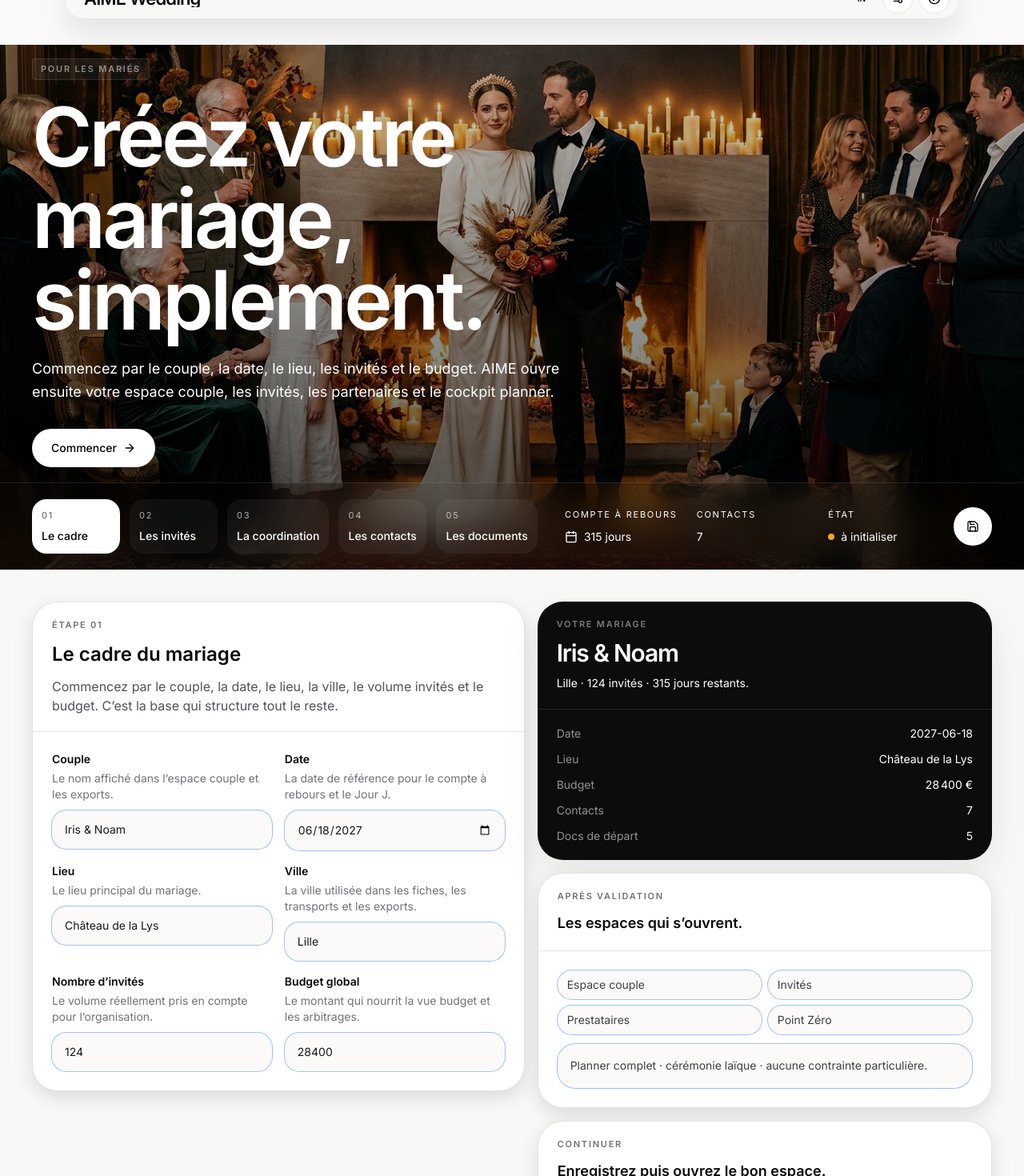
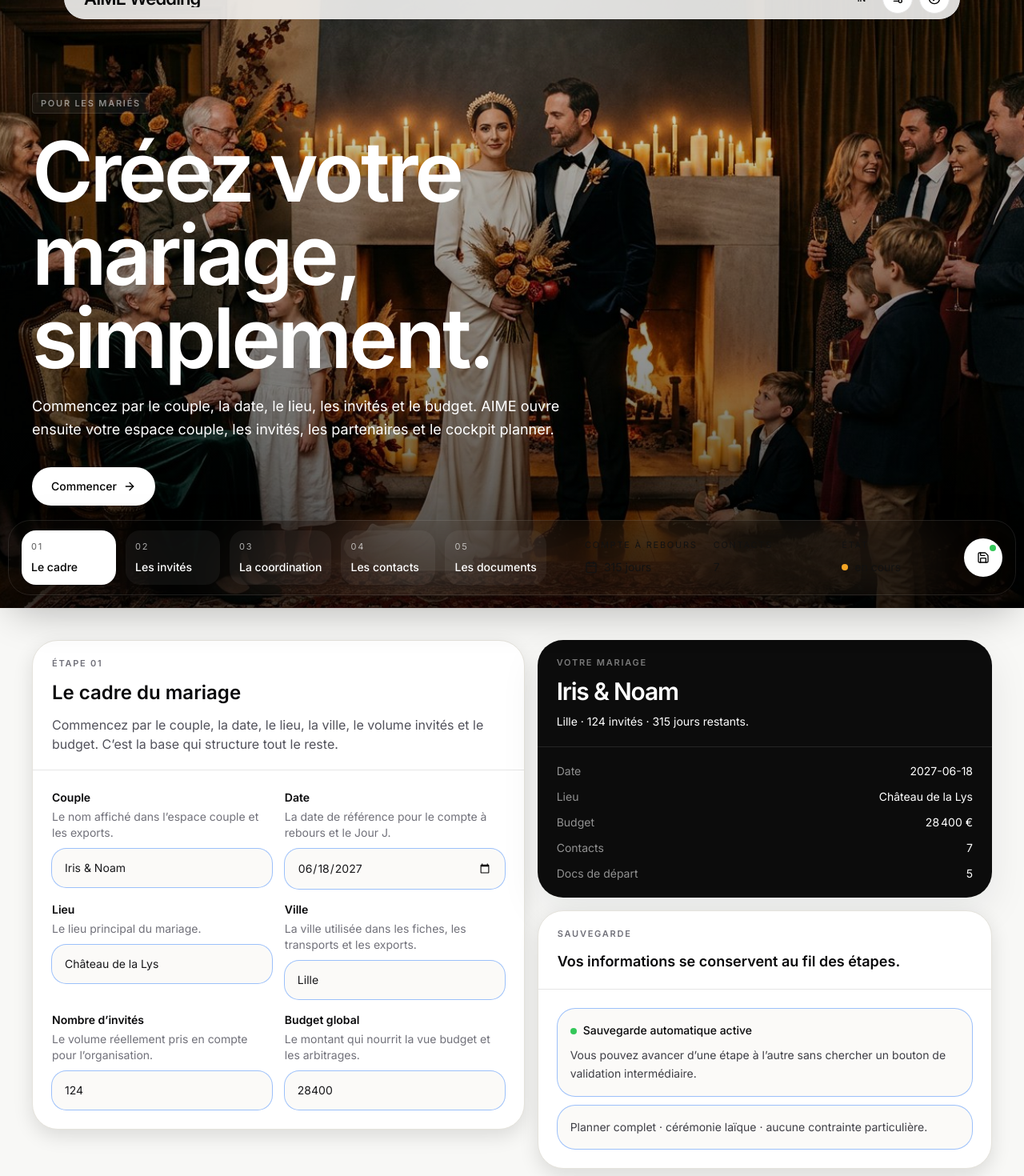
Before and after one commit to mattmezstitchlab/Aime-Cachet, a React (Vite) app: page /setup in a window 1280 px wide. Shown: the part 40-1510 px from the top of the page at 80% size. Built offline with nearby package versions, Linux system fonts and the light colour scheme.

Commit message:
Make setup hero full-bleed with autosave rail
Co-authored-by: arena-agent <297053741+arena-agent@users.noreply.github.com>

```diff
--- a/src/App.jsx
+++ b/src/App.jsx
@@ -40,11 +40,12 @@ function AppShell() {
     && location.pathname !== "/"
     && location.pathname !== "/setup"
     && location.pathname !== "/design-system";
+  const fullBleedTop = location.pathname === "/setup";
 
   return (
     <>
       <WeddingTopCapsule />
-      <div className={`${showDock ? "pb-28 md:pb-32" : ""} pt-20 md:pt-24`}>
+      <div className={`${showDock ? "pb-28 md:pb-32" : ""} ${fullBleedTop ? "pt-0" : "pt-20 md:pt-24"}`}>
         <Routes>
           <Route path="/" element={<Landing />} />
           <Route path="/design-system" element={<DesignSystem />} />
--- a/src/pages/WeddingSetup.jsx
+++ b/src/pages/WeddingSetup.jsx
@@ -1,4 +1,4 @@
-import React, { useMemo, useState } from "react";
+import React, { useEffect, useMemo, useRef, useState } from "react";
 import { Link, useNavigate, useSearchParams } from "react-router-dom";
 import {
   ArrowRight,
@@ -93,25 +93,40 @@ function labelForPath(pathname = "/couple") {
   return "l’espace couple";
 }
 
-function SetupHero({ activeStep, onStepSelect, configured, countdownDays, activeContacts, selectedDocs }) {
+function buildSetupPayload(form) {
+  return {
+    ...form,
+    guests: Number(form.guests || 0),
+    budgetEnvelope: Number(form.budgetEnvelope || 0),
+    contacts: form.contacts,
+    guestsProfile: {
+      children: Number(form.guestsProfile.children || 0),
+      pmr: Number(form.guestsProfile.pmr || 0),
+      specialMeals: Number(form.guestsProfile.specialMeals || 0),
+      speeches: Number(form.guestsProfile.speeches || 0),
+    },
+    orchestration: form.orchestration,
+  };
+}
+
+function SetupHero() {
   return (
-    <section id="hero" className="relative -mt-24 md:-mt-28 min-h-[84svh] scroll-mt-28 overflow-hidden bg-[var(--color-black)] text-white">
+    <section id="hero" className="relative min-h-[100svh] scroll-mt-28 overflow-hidden bg-[var(--color-black)] text-white">
       <img src="/landing/hestia.jpg" alt="Créer votre mariage" className="absolute inset-0 h-full w-full object-cover" />
-      <div className="absolute inset-0 bg-[linear-gradient(180deg,rgba(0,0,0,0.08),rgba(0,0,0,0.68))]" aria-hidden="true" />
+      <div className="absolute inset-0 bg-[linear-gradient(180deg,rgba(0,0,0,0.08),rgba(0,0,0,0.66))]" aria-hidden="true" />
       <div className="absolute inset-0 bg-[radial-gradient(circle_at_top,rgba(255,255,255,0.14),transparent_24%)]" aria-hidden="true" />
 
-      <div className="relative z-10 min-h-[84svh] flex items-end px-5 md:px-8 lg:px-10 pt-28 md:pt-32">
+      <div className="relative z-10 min-h-[100svh] flex items-end px-5 md:px-8 lg:px-10 pb-28 md:pb-32 pt-24 md:pt-28">
         <div className="w-full max-w-[1480px] mx-auto">
-          <div className="max-w-4xl pb-28 md:pb-32">
+          <div className="max-w-4xl">
             <div className="aime-kicker mb-5">Pour les mariés</div>
-            <h1 className="font-display text-[2.8rem] sm:text-[4.6rem] lg:text-[6.4rem] leading-[0.9] tracking-[var(--tracking-display)] text-white">
+            <h1 className="font-display text-[2.8rem] sm:text-[4.6rem] lg:text-[6.5rem] leading-[0.9] tracking-[var(--tracking-display)] text-white">
               Créez votre mariage,
               <span className="block text-white/88">simplement.</span>
             </h1>
             <p className="mt-5 max-w-2xl text-[15px] md:text-[18px] text-white/66 leading-[var(--leading-body)]">
               Commencez par le couple, la date, le lieu, les invités et le budget. AIME ouvre ensuite votre espace couple, les invités, les partenaires et le cockpit planner.
             </p>
-
             <div className="mt-8 flex flex-wrap gap-3">
               <a href="#setup-form" className="rounded-full bg-white px-6 py-3.5 text-sm font-medium text-black shadow-[0_12px_28px_rgba(0,0,0,0.18)] inline-flex items-center gap-2">
                 Commencer
@@ -121,9 +136,23 @@ function SetupHero({ activeStep, onStepSelect, configured, countdownDays, active
           </div>
         </div>
       </div>
+    </section>
+  );
+}
 
-      <div className="absolute bottom-0 left-0 right-0 z-20 border-t border-white/10 bg-black/82 backdrop-blur-xl">
-        <div className="max-w-[1480px] mx-auto px-5 md:px-8 lg:px-10 py-4 md:py-5 flex items-center gap-4">
+function SetupStepDock({ activeStep, onStepSelect, saveState, countdownDays, activeContacts, configured, selectedDocs }) {
+  const saveTone = saveState === "saving"
+    ? "bg-[#F5A524]"
+    : saveState === "saved"
+    ? "bg-[#34C759]"
+    : configured
+    ? "bg-[#34C759]"
+    : "bg-white/35";
+
+  return (
+    <div className="fixed bottom-4 left-1/2 z-[70] w-[min(1480px,calc(100%-20px))] -translate-x-1/2 print:hidden">
+      <div className="rounded-[28px] border border-white/10 bg-black/86 backdrop-blur-2xl shadow-[0_20px_50px_rgba(0,0,0,0.28)] px-3 md:px-4 py-3">
+        <div className="flex items-center gap-3">
           <div className="flex-1 overflow-x-auto no-scrollbar">
             <div className="flex min-w-max gap-2 md:gap-3">
               {SETUP_STEPS.map((step) => (
@@ -134,7 +163,7 @@ function SetupHero({ activeStep, onStepSelect, configured, countdownDays, active
                     onStepSelect(step.id);
                     document.getElementById("setup-form")?.scrollIntoView({ behavior: "smooth", block: "start" });
                   }}
-                  className={`min-w-[110px] rounded-[18px] px-3 py-3 text-left transition-colors ${activeStep === step.id ? "bg-white text-black" : "bg-white/[0.05] text-white hover:bg-white/[0.08]"}`}
+                  className={`min-w-[118px] rounded-[18px] px-3 py-3 text-left transition-colors ${activeStep === step.id ? "bg-white text-black" : "bg-white/[0.05] text-white hover:bg-white/[0.08]"}`}
                 >
                   <div className="text-[11px] uppercase tracking-[0.16em] opacity-65">{step.number}</div>
                   <div className="mt-2 text-sm font-medium">{step.title}</div>
@@ -143,7 +172,7 @@ function SetupHero({ activeStep, onStepSelect, configured, countdownDays, active
             </div>
           </div>
 
-          <div className="hidden md:grid grid-cols-3 gap-6 text-sm text-white/82 shrink-0">
+          <div className="hidden xl:grid grid-cols-3 gap-5 text-sm text-white/82 shrink-0">
             <div>
               <div className="text-[11px] uppercase tracking-[0.16em] text-white/42">Compte à rebours</div>
               <div className="mt-2 inline-flex items-center gap-2"><Calendar className="w-4 h-4" /> {countdownDays} jours</div>
@@ -156,23 +185,23 @@ function SetupHero({ activeStep, onStepSelect, configured, countdownDays, active
               <div className="text-[11px] uppercase tracking-[0.16em] text-white/42">État</div>
               <div className="mt-2 inline-flex items-center gap-2">
                 <span className={`w-2 h-2 rounded-full ${configured ? "bg-[#34C759]" : "bg-[#F5A524]"}`} />
-                {configured ? `${selectedDocs} docs actifs` : "à initialiser"}
+                {configured ? `${selectedDocs} docs actifs` : "en cours"}
               </div>
             </div>
           </div>
 
           <button
-            type="submit"
-            form="wedding-setup-form"
-            aria-label="Enregistrer le setup"
-            title="Enregistrer le setup"
-            className="w-12 h-12 rounded-full bg-white text-black inline-flex items-center justify-center shadow-[0_12px_28px_rgba(0,0,0,0.18)] shrink-0"
+            type="button"
+            aria-label="Sauvegarde automatique"
+            title={saveState === "saving" ? "Sauvegarde en cours" : "Sauvegarde automatique active"}
+            className="relative w-12 h-12 rounded-full bg-white text-black inline-flex items-center justify-center shadow-[0_12px_28px_rgba(0,0,0,0.18)] shrink-0"
           >
             <Save className="w-4 h-4" />
+            <span className={`absolute right-2 top-2 w-2 h-2 rounded-full ${saveTone}`} />
           </button>
         </div>
       </div>
-    </section>
+    </div>
   );
 }
 
@@ -299,18 +328,7 @@ function DocCard({ active, label, description, badge, onClick }) {
   );
 }
 
-function SummaryPanel({
-  summary,
-  countdownDays,
-  selectedDocs,
-  activeContacts,
-  coordinationLabel,
-  ceremonyLabel,
-  guestBadges,
-  configured,
-  requestedPath,
-  continueLabel,
-}) {
+function SummaryPanel({ summary, countdownDays, selectedDocs, activeContacts, coordinationLabel, ceremonyLabel, guestBadges, configured, requestedPath, continueLabel, saveState }) {
   return (
     <div className="space-y-4 xl:sticky xl:top-24">
       <section className="rounded-[32px] overflow-hidden bg-[var(--color-black)] text-white shadow-[0_18px_50px_rgba(15,23,42,0.08)]">
@@ -322,25 +340,29 @@ function SummaryPanel({
           </p>
         </div>
         <div className="px-5 md:px-6 py-5 space-y-3 text-sm">
-          <div className="flex items-center justify-between gap-3">
-            <span className="text-white/55">Date</span>
-            <span>{summary.dateLabel}</span>
+          <div className="flex items-center justify-between gap-3"><span className="text-white/55">Date</span><span>{summary.dateLabel}</span></div>
+          <div className="flex items-center justify-between gap-3"><span className="text-white/55">Lieu</span><span className="text-right">{summary.venue}</span></div>
+          <div className="flex items-center justify-between gap-3"><span className="text-white/55">Budget</span><span>{summary.budgetLabel}</span></div>
+          <div className="flex items-center justify-between gap-3"><span className="text-white/55">Contacts</span><span>{activeContacts}</span></div>
+          <div className="flex items-center justify-between gap-3"><span className="text-white/55">Docs de départ</span><span>{selectedDocs}</span></div>
+        </div>
+      </section>
+
+      <section className="aime-card-light rounded-[32px] overflow-hidden">
+        <div className="px-5 md:px-6 py-5 border-b border-black/8">
+          <div className="aime-label text-zinc-500 mb-3">Sauvegarde</div>
+          <div className="text-lg font-semibold text-zinc-950">Vos informations se conservent au fil des étapes.</div>
+        </div>
+        <div className="p-5 md:p-6 space-y-3">
+          <div className="rounded-[22px] bg-[#fbfaf8] p-4 ring-1 ring-black/8 text-sm text-zinc-700 leading-relaxed">
+            <div className="inline-flex items-center gap-2 font-medium text-zinc-950">
+              <span className={`w-2 h-2 rounded-full ${saveState === "saving" ? "bg-[#F5A524]" : "bg-[#34C759]"}`} />
+              {saveState === "saving" ? "Sauvegarde en cours" : "Sauvegarde automatique active"}
+            </div>
+            <p className="mt-2">Vous pouvez avancer d’une étape à l’autre sans chercher un bouton de validation intermédiaire.</p>
           </div>
-          <div className="flex items-center justify-between gap-3">
-            <span className="text-white/55">Lieu</span>
-            <span className="text-right">{summary.venue}</span>
-          </div>
-          <div className="flex items-center justify-between gap-3">
-            <span className="text-white/55">Budget</span>
-            <span>{summary.budgetLabel}</span>
-          </div>
-          <div className="flex items-center justify-between gap-3">
-            <span className="text-white/55">Contacts</span>
-            <span>{activeContacts}</span>
-          </div>
-          <div className="flex items-center justify-between gap-3">
-            <span className="text-white/55">Docs de départ</span>
-            <span>{selectedDocs}</span>
+          <div className="rounded-[22px] bg-[#fbfaf8] p-4 ring-1 ring-black/8 text-sm text-zinc-700 leading-relaxed">
+            {coordinationLabel} · cérémonie {ceremonyLabel.toLowerCase()} · {guestBadges.length ? guestBadges.join(" · ") : "aucune contrainte particulière"}.
           </div>
         </div>
       </section>
@@ -357,26 +379,10 @@ function SummaryPanel({
             <div className="rounded-[18px] bg-[#fbfaf8] px-3 py-2 ring-1 ring-black/8">Prestataires</div>
             <div className="rounded-[18px] bg-[#fbfaf8] px-3 py-2 ring-1 ring-black/8">Point Zéro</div>
           </div>
-          <div className="rounded-[22px] bg-[#fbfaf8] p-4 ring-1 ring-black/8 text-sm text-zinc-700 leading-relaxed">
-            {coordinationLabel} · cérémonie {ceremonyLabel.toLowerCase()} · {guestBadges.length ? guestBadges.join(" · ") : "aucune contrainte particulière"}.
-          </div>
-        </div>
-      </section>
-
-      <section className="aime-card-light rounded-[32px] overflow-hidden">
-        <div className="px-5 md:px-6 py-5 border-b border-black/8">
-          <div className="aime-label text-zinc-500 mb-3">Continuer</div>
-          <div className="text-lg font-semibold text-zinc-950">Enregistrez puis ouvrez le bon espace.</div>
-        </div>
-        <div className="p-5 md:p-6 space-y-3">
-          {configured ? (
+          {configured && (
             <Link to={requestedPath} className="w-full rounded-full bg-black px-5 py-3.5 text-sm text-white inline-flex items-center justify-center gap-2 hover:bg-zinc-800">
               Continuer vers {continueLabel}
             </Link>
-          ) : (
-            <div className="rounded-[22px] bg-[#fbfaf8] px-5 py-4 text-sm text-zinc-600 text-center ring-1 ring-black/8">
-              Enregistrez une première fois pour ouvrir les autres espaces.
-            </div>
           )}
         </div>
       </section>
@@ -390,6 +396,8 @@ export default function WeddingSetup() {
   const [state, setState] = useState(() => readWeddingState());
   const [form, setForm] = useState(() => createFormState(readWeddingState()));
   const [activeStep, setActiveStep] = useState("cadre");
+  const [saveState, setSaveState] = useState("saved");
+  const autoSaveReadyRef = useRef(false);
 
   const requestedPath = searchParams.get("from") || "/couple";
   const continueLabel = labelForPath(requestedPath);
@@ -433,6 +441,29 @@ export default function WeddingSetup() {
     specialMeals: summary.specialMeals,
     speeches: summary.speeches,
   }, form.orchestration), [form.orchestration, summary.children, summary.pmr, summary.specialMeals, summary.speeches]);
+
+  const persistSetup = ({ notify = false } = {}) => {
+    const next = configureWeddingInState(state, buildSetupPayload(form));
+    setState(next);
+    writeWeddingState(next);
+    setSaveState("saved");
+    if (notify) toast.success("Setup enregistré");
+    return next;
+  };
+
+  useEffect(() => {
+    if (!autoSaveReadyRef.current) {
+      autoSaveReadyRef.current = true;
+      return undefined;
+    }
+
+    setSaveState("saving");
+    const timeout = window.setTimeout(() => {
+      persistSetup();
+    }, 500);
+
+    return () => window.clearTimeout(timeout);
+  }, [form]);
 
   const updateField = (key, value) => {
     setForm((current) => {
@@ -525,25 +556,9 @@ export default function WeddingSetup() {
 
   const handleSubmit = (event) => {
     event.preventDefault();
-    const next = configureWeddingInState(state, {
-      ...form,
-      guests: Number(form.guests || 0),
-      budgetEnvelope: Number(form.budgetEnvelope || 0),
-      contacts: form.contacts,
-      guestsProfile: {
-        children: Number(form.guestsProfile.children || 0),
-        pmr: Number(form.guestsProfile.pmr || 0),
-        specialMeals: Number(form.guestsProfile.specialMeals || 0),
-        speeches: Number(form.guestsProfile.speeches || 0),
-      },
-      orchestration: form.orchestration,
-    });
-
-    setState(next);
-    setForm(createFormState(next));
-    writeWeddingState(next);
-    toast.success(configured ? "Setup mis à jour" : "Mariage initialisé");
+    const next = persistSetup({ notify: true });
     navigate(requestedPath, { replace: true });
+    return next;
   };
 
   const renderActiveStep = () => {
@@ -722,16 +737,18 @@ export default function WeddingSetup() {
 
   return (
     <div className="min-h-screen bg-[var(--color-warm-white)] text-[var(--color-text-primary)] overflow-x-hidden">
-      <SetupHero
+      <SetupHero />
+      <SetupStepDock
         activeStep={activeStep}
         onStepSelect={setActiveStep}
-        configured={configured}
+        saveState={saveState}
         countdownDays={countdownDays}
         activeContacts={activeContacts}
+        configured={configured}
         selectedDocs={selectedDocs}
       />
 
-      <main id="setup-form" className="max-w-[1480px] mx-auto px-5 md:px-8 lg:px-10 py-8 md:py-10 pb-16 md:pb-20">
+      <main id="setup-form" className="max-w-[1480px] mx-auto px-5 md:px-8 lg:px-10 py-8 md:py-10 pb-32 md:pb-36">
         <form id="wedding-setup-form" onSubmit={handleSubmit} className="grid gap-4 xl:grid-cols-[1.04fr_0.96fr] items-start">
           <div className="space-y-4">
             {renderActiveStep()}
@@ -748,6 +765,7 @@ export default function WeddingSetup() {
             configured={configured}
             requestedPath={requestedPath}
             continueLabel={continueLabel}
+            saveState={saveState}
           />
         </form>
       </main>
```
